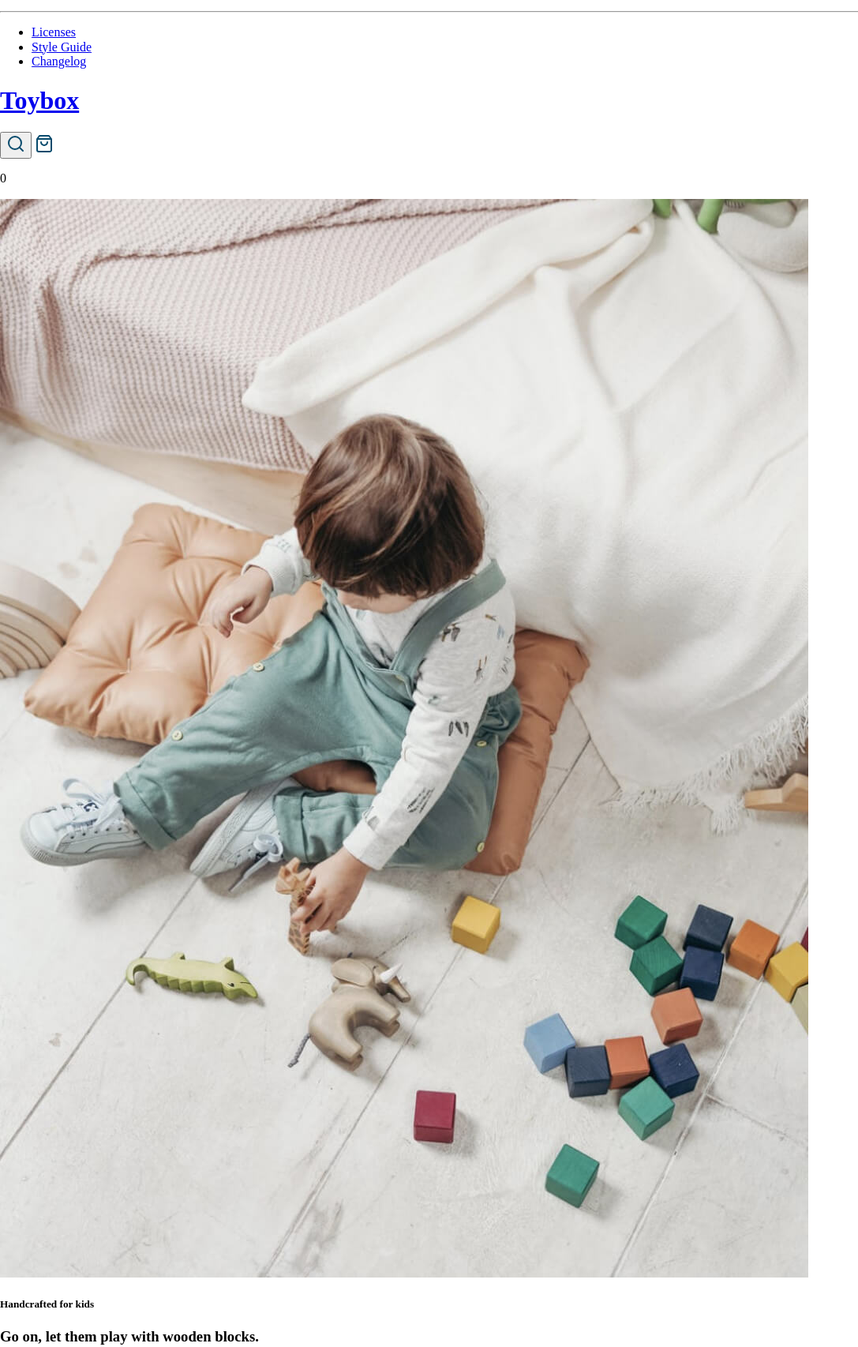
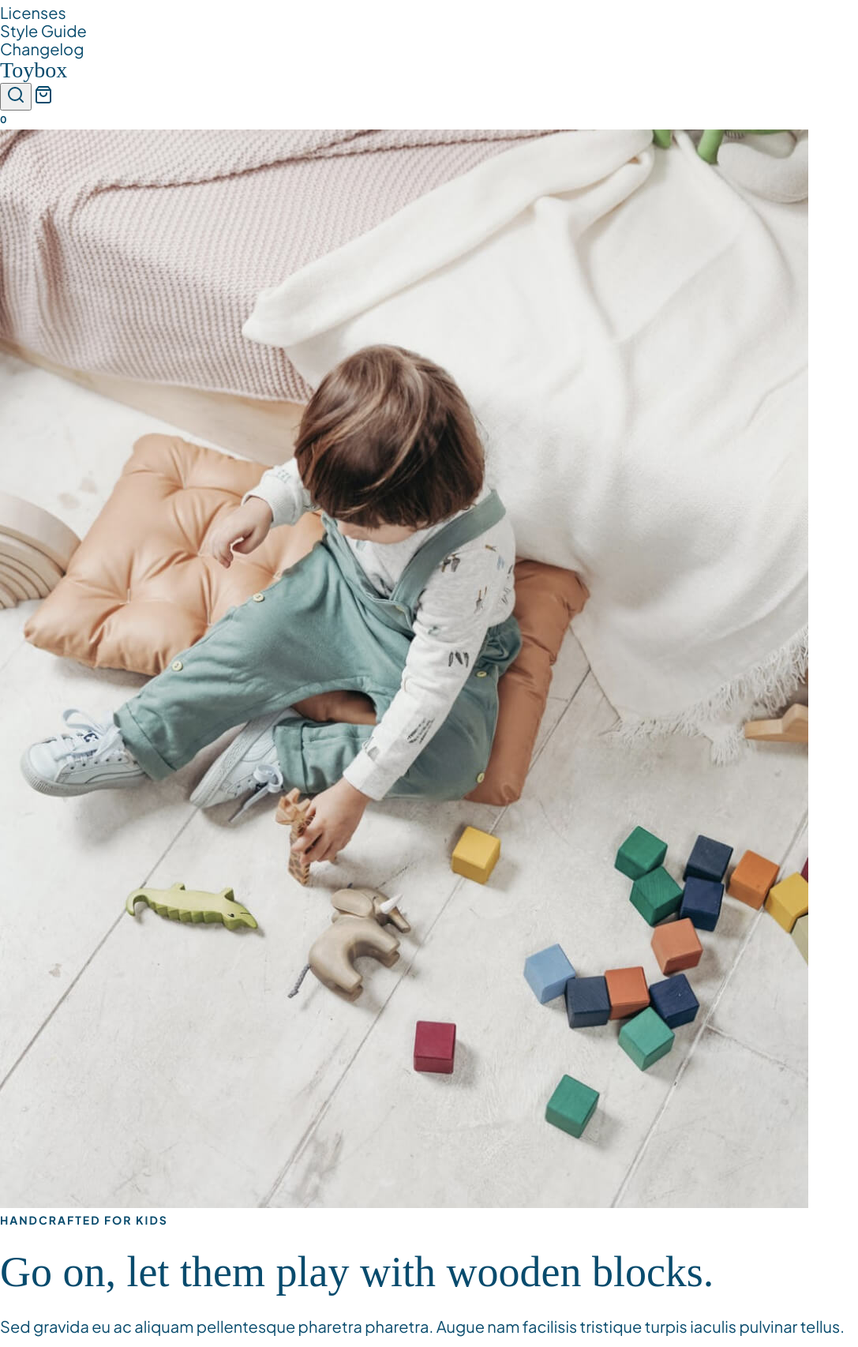
Before and after one commit to KylerJung/ecommerce-code-along, a plain HTML site: page index.html in a window 1280 px wide. Shown: the part 213-1919 px from the top of the page at 79% size, without its empty margins (0-1087 px from the left). Drawn offline with Linux system fonts and the light colour scheme; files whose address does not match are found by name; a web font is replaced by a local one.

Commit message:
finished typogpraphy partial styles

```diff
--- a/styles/sass/partials/_typography.scss
+++ b/styles/sass/partials/_typography.scss
@@ -20,3 +20,105 @@
     font-family: "Young Serif";
     src: url("../fonts/youngserif/YoungSerif-Regular.otf");
 }
+
+html {
+  font-size: 125%;
+}
+
+body {
+  font-family: $bodyFont, sans-serif;
+  font-size: 1rem;
+  color: $primary;
+}
+
+h1, h2, h3, h4, blockquote {
+  font-family: $headingFont;
+  font-weight: normal;
+  color: $primary;
+  margin: 0;
+}
+
+h1 {
+  font-size: 1.4rem;
+}
+
+h2 {
+  font-size: 2rem;
+  line-height: 2.4rem;
+}
+
+h3 {
+  font-size: 2.7rem;
+  line-height: 3rem;
+  margin-bottom: 24px;
+}
+
+h4 {
+  font-size: 1.7rem;
+  line-height: 2rem;
+  margin-bottom: 18px;
+}
+
+h5 {
+  font-size: 0.7rem;
+  font-weight: bold;
+  line-height: 1.2rem;
+  letter-spacing: 0.1rem;
+  text-transform: uppercase;
+  margin: 0 0 24px 0;
+}
+
+p {
+  line-height: 1.5rem;
+  margin: 0 0 30px 0;
+
+  &.smallCopy {
+    font-size: 0.6rem;
+    line-height: 1.2rem;
+    font-weight: bold;
+    margin: 0;
+  }
+
+  &.popularProduct {
+    font-weight: bold;
+    margin-bottom: 10px;
+    }
+
+  &.price {
+    font-size: 0.8rem;
+    line-height: 1.2rem;
+    color: rgba(8, 75, 109, 0.75);
+    display: inline;
+    padding: 0 5px;
+    margin: 0;
+    }
+
+  &.discountedPrice {
+    font-size: 0.8rem;
+    color: rgba(8, 75, 109, 0.4);
+    text-decoration: line-through;
+    display: inline;
+    padding: 0 5px;
+    margin: 0;
+    }
+
+  &.newsletterCopy {
+    font-size: 0.8rem;
+    }
+}
+
+ul, li, a, input {
+  padding: 0;
+  margin: 0;
+}
+
+ul {
+  list-style: none;
+}
+
+a {
+  text-decoration: none;
+  color: inherit;
+  cursor: pointer;
+  transition: 0.3s;
+}
--- a/styles/styles.css
+++ b/styles/styles.css
@@ -242,3 +242,100 @@ html {
   font-family: "Young Serif";
   src: url("../fonts/youngserif/YoungSerif-Regular.otf");
 }
+html {
+  font-size: 125%;
+}
+
+body {
+  font-family: "Jakarta Sans", sans-serif;
+  font-size: 1rem;
+  color: #084b6d;
+}
+
+h1, h2, h3, h4, blockquote {
+  font-family: "Young Serif";
+  font-weight: normal;
+  color: #084b6d;
+  margin: 0;
+}
+
+h1 {
+  font-size: 1.4rem;
+}
+
+h2 {
+  font-size: 2rem;
+  line-height: 2.4rem;
+}
+
+h3 {
+  font-size: 2.7rem;
+  line-height: 3rem;
+  margin-bottom: 24px;
+}
+
+h4 {
+  font-size: 1.7rem;
+  line-height: 2rem;
+  margin-bottom: 18px;
+}
+
+h5 {
+  font-size: 0.7rem;
+  font-weight: bold;
+  line-height: 1.2rem;
+  letter-spacing: 0.1rem;
+  text-transform: uppercase;
+  margin: 0 0 24px 0;
+}
+
+p {
+  line-height: 1.5rem;
+  margin: 0 0 30px 0;
+}
+p.smallCopy {
+  font-size: 0.6rem;
+  line-height: 1.2rem;
+  font-weight: bold;
+  margin: 0;
+}
+p.popularProduct {
+  font-weight: bold;
+  margin-bottom: 10px;
+}
+p.price {
+  font-size: 0.8rem;
+  line-height: 1.2rem;
+  color: rgba(8, 75, 109, 0.75);
+  display: inline;
+  padding: 0 5px;
+  margin: 0;
+}
+p.discountedPrice {
+  font-size: 0.8rem;
+  color: rgba(8, 75, 109, 0.4);
+  text-decoration: line-through;
+  display: inline;
+  padding: 0 5px;
+  margin: 0;
+}
+p.newsletterCopy {
+  font-size: 0.8rem;
+}
+
+ul, li, a, input {
+  padding: 0;
+  margin: 0;
+}
+
+ul {
+  list-style: none;
+}
+
+a {
+  text-decoration: none;
+  color: inherit;
+  cursor: pointer;
+  -webkit-transition: 0.3s;
+  transition: 0.3s;
+}
```
